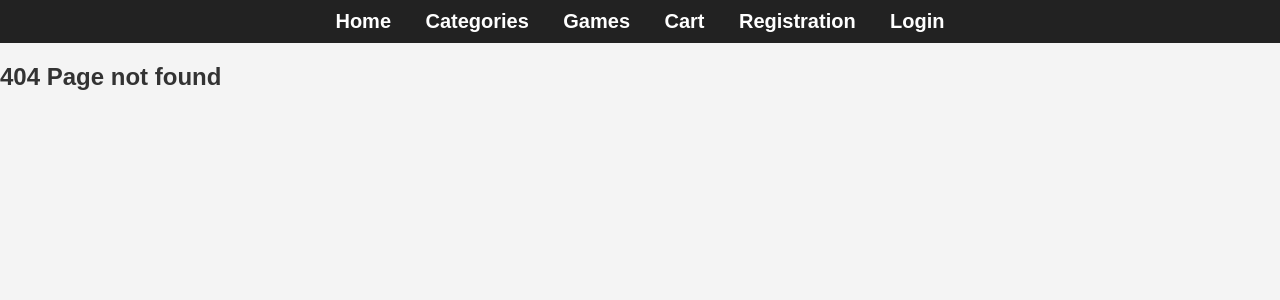
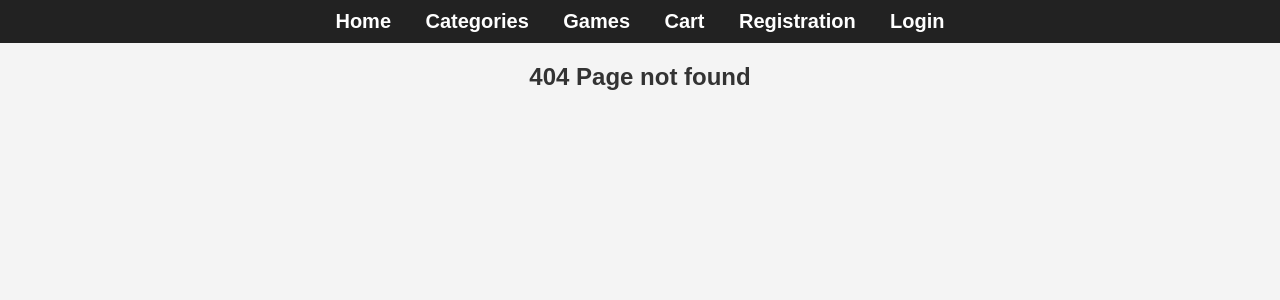
Before and after one commit to dmitry-milyutin/Game-Store, a Django app: template templates/404.html in a window 1280 px wide. Shown: the top 300 px of the page. Run offline with Django 5.2, Linux system fonts and the light colour scheme; the template is opened without the code that fills it, so the values that code supplies are empty.

```diff
--- a/templates/404.html
+++ b/templates/404.html
@@ -6,7 +6,7 @@
 
 {% block content %}
 
-<div clas=".top_picks">
+<div class="top_picks">
     <h2>404 Page not found</h2>
 </div>
 
```
